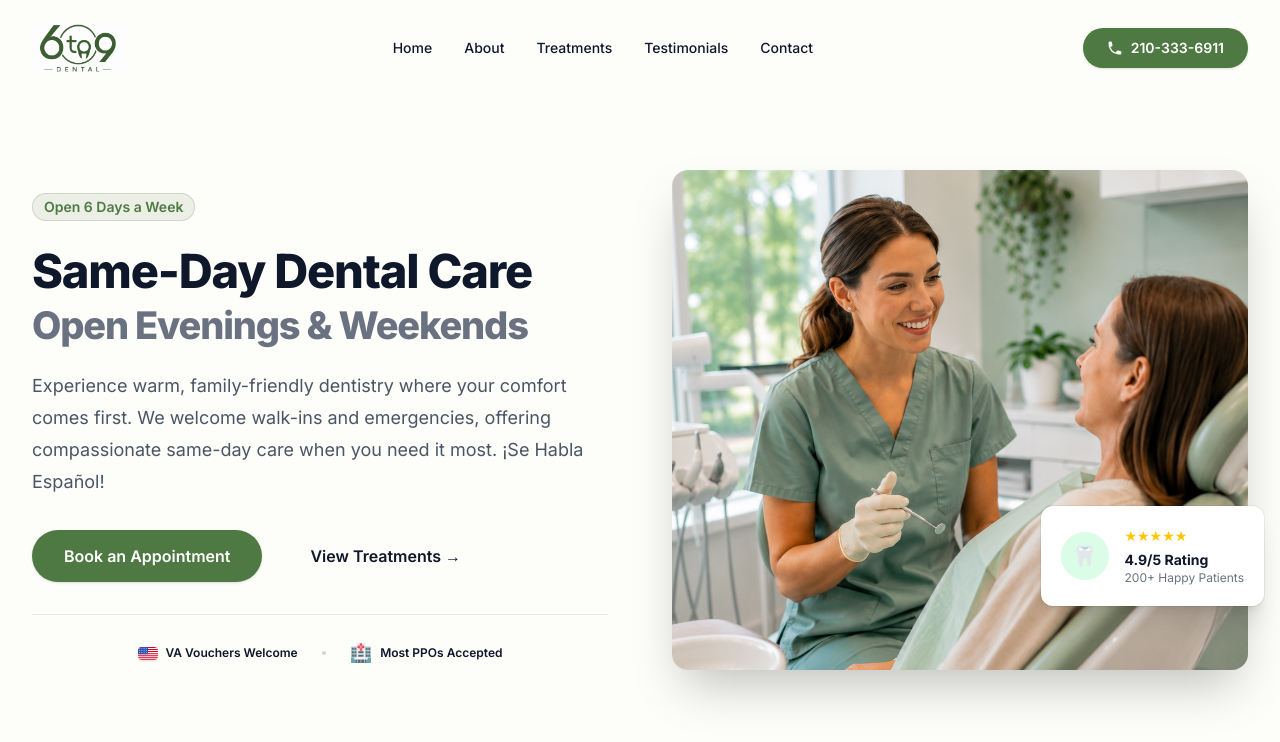
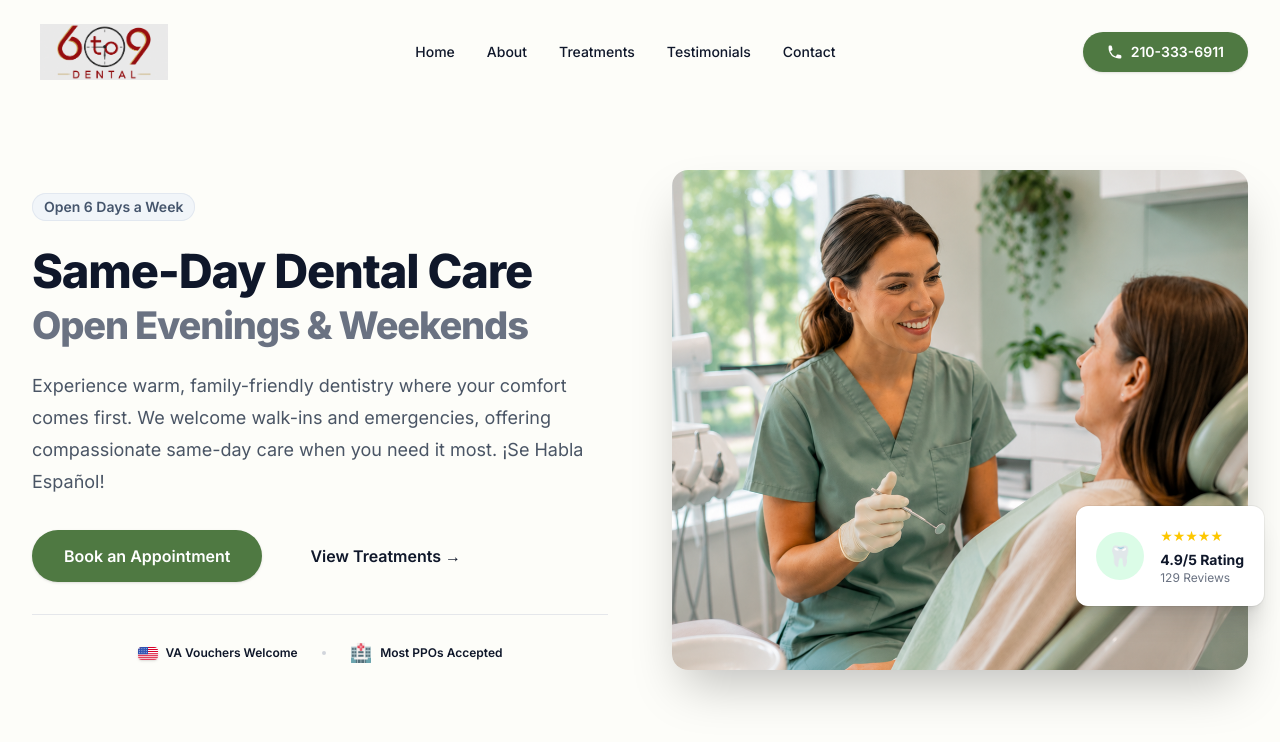
Before and after one commit to shubham-writes/6to9-dental-texas, a Next.js app: page / in a window 1280 px wide. Shown: the top 742 px of the page. Built offline with nearby package versions, Linux system fonts and the light colour scheme.

Commit message:
style: subtle tweaks to logo color, padding, and pill colors based on feedback

```diff
--- a/src/app/page.tsx
+++ b/src/app/page.tsx
@@ -18,7 +18,7 @@ export default function Home() {
 
           {/* LEFT COLUMN: Content */}
           <div className="max-w-2xl">
-            <div className="inline-flex items-center rounded-full mt-15 px-3 py-1 text-sm font-semibold text-primary bg-primary/10 ring-1 ring-inset ring-primary/20 mb-6">
+            <div className="inline-flex items-center rounded-full mt-15 px-3 py-1 text-sm font-semibold text-slate-600 bg-slate-100 ring-1 ring-inset ring-slate-200 mb-6">
               Open 6 Days a Week
             </div>
 
@@ -70,7 +70,7 @@ export default function Home() {
                   ★★★★★
                 </div>
                 <p className="text-sm font-bold text-text-slate mt-1">4.9/5 Rating</p>
-                <p className="text-xs text-gray-500">200+ Happy Patients</p>
+                <p className="text-xs text-gray-500">129 Reviews</p>
               </div>
             </div>
           </div>
--- a/src/components/Navbar.tsx
+++ b/src/components/Navbar.tsx
@@ -28,8 +28,8 @@ export function Navbar() {
             alt="6 to 9 Dental Logo"
             width={0}
             height={0}
-            sizes="100px"
-            className="h-10 sm:h-12 w-auto object-contain"
+            sizes="200px"
+            className="w-auto h-12 lg:h-14 ml-2 saturate-[0.85] brightness-[0.9] contrast-[1.05] object-contain"
             priority
           />
         </div>
```
Also changed, not shown: public/images/logo.png.
